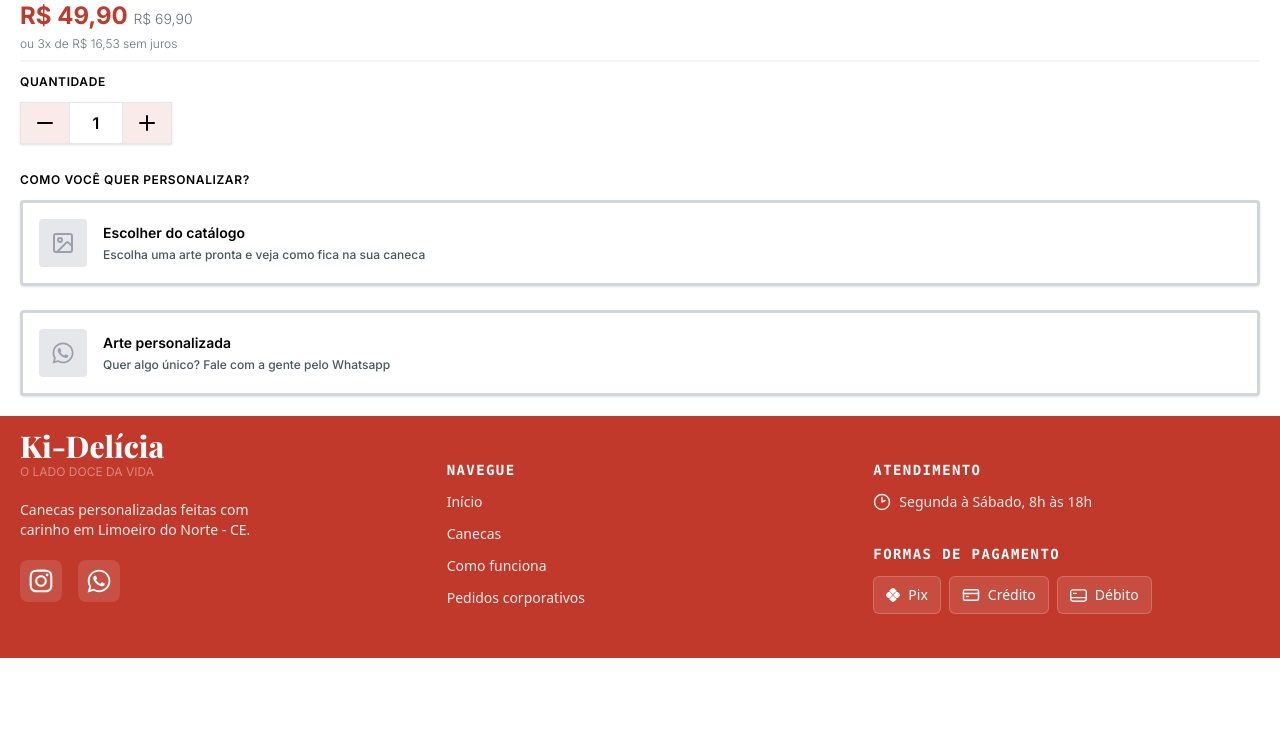
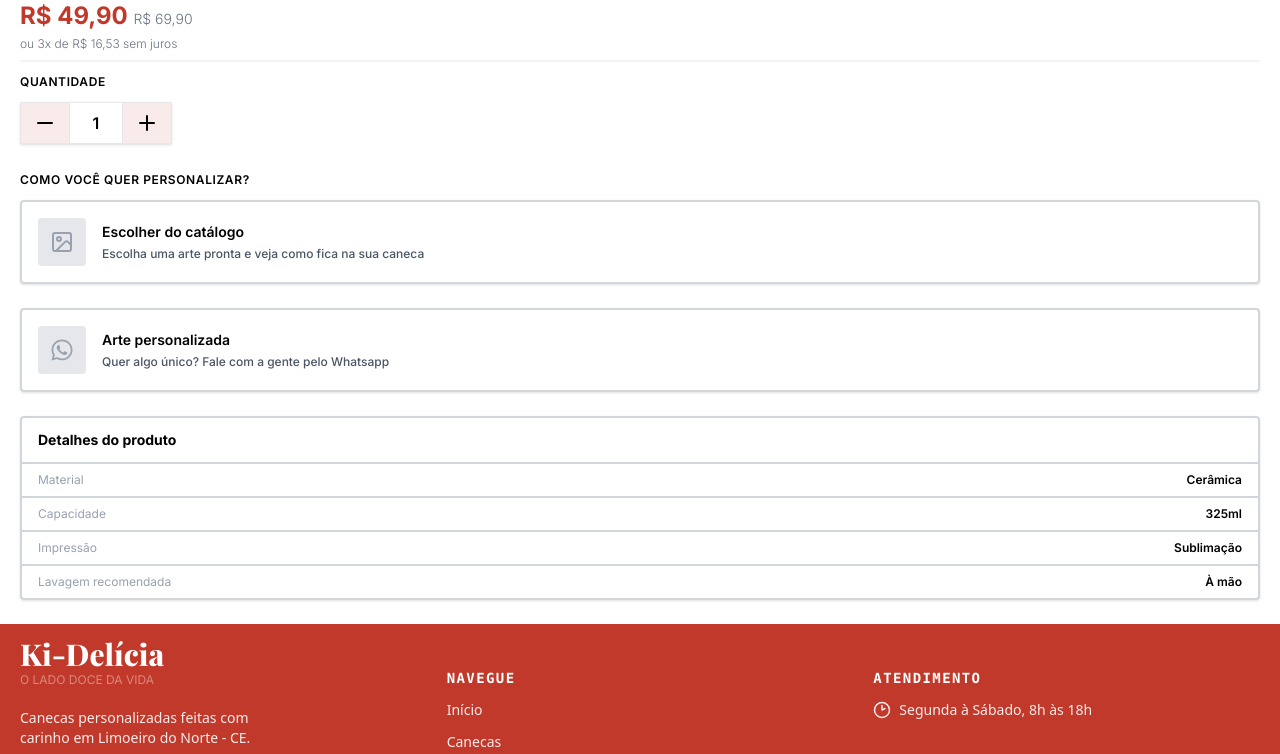
Before and after one commit to renatomart15/kidelicia-ecommerce, a Next.js app: page /product in a window 1280 px wide. Shown: the part 433-1187 px from the top of the page. Before the commit the page ends 1091 px from the top, so only its background shows below. Built offline with nearby package versions, Linux system fonts and the light colour scheme; a web font is replaced by a local one.

Commit message:
feat: detalhes do produto

```diff
--- a/app/product/page.tsx
+++ b/app/product/page.tsx
@@ -1,4 +1,5 @@
 import CustomizationOption from "@/components/ui/CustomizationOption";
+import ProductDetails from "@/components/ui/ProductDetails";
 import ProductQuantity from "@/components/ui/ProductQuantity";
 
 import { MoveHorizontal } from "lucide-react";
@@ -32,6 +33,7 @@ const page = () => {
         COMO VOCÊ QUER PERSONALIZAR?
       </h2>
       <CustomizationOption />
+      <ProductDetails />
     </div>
   );
 };
--- a/components/ui/CustomizationOption.tsx
+++ b/components/ui/CustomizationOption.tsx
@@ -13,7 +13,7 @@ const CustomizationOption = () => {
           if (customizationOption === "catalogo") setCustomizationOption("");
           else setCustomizationOption("catalogo");
         }}
-        className={`${customizationOption === "catalogo" ? "border-vermelho bg-vermelho/10" : "border-gray-300"} font-body font-semibold border-3  rounded-sm  p-4 flex gap-4 items-center shadow cursor-pointer active:scale-99 transition`}
+        className={`${customizationOption === "catalogo" ? "border-vermelho bg-vermelho/10" : "border-gray-300"} font-body font-semibold border-2  rounded-sm  p-4 flex gap-4 items-center shadow cursor-pointer active:scale-99 transition`}
       >
         <div
           className={`${customizationOption === "catalogo" ? "bg-vermelho" : "bg-gray-200"} bg-gray-200 max-w-max p-3 rounded-sm`}
@@ -60,7 +60,7 @@ const CustomizationOption = () => {
             setCustomizationOption("");
           else setCustomizationOption("personalizado");
         }}
-        className={`${customizationOption === "personalizado" ? "border-vermelho bg-vermelho/10" : "border-gray-300"} font-body font-semibold border-3 rounded-sm p-4 flex gap-4 items-center shadow cursor-pointer active:scale-99 transition`}
+        className={`${customizationOption === "personalizado" ? "border-vermelho bg-vermelho/10" : "border-gray-300"} font-body font-semibold border-2 rounded-sm p-4 flex gap-4 items-center shadow cursor-pointer active:scale-99 transition`}
       >
         <div
           className={`${customizationOption === "personalizado" ? "bg-vermelho" : "bg-gray-200"} bg-gray-200 max-w-max p-3 rounded-sm`}
--- /dev/null
+++ b/components/ui/ProductDetails.tsx
@@ -0,0 +1,27 @@
+const ProductDetails = () => {
+  return (
+    <div className='font-body border-2 rounded-sm border-gray-300 shadow my-3'>
+        <h2 className='font-bold text-sm px-4 py-3'>Detalhes do produto</h2>
+        <div className='text-xs'>
+            <div className='flex justify-between items-center border-t-2 border-gray-300 px-4 py-2'>
+                <p className='text-gray-400'>Material</p>
+                <p className='font-semibold'>Cerâmica</p>
+            </div>
+            <div className='flex justify-between items-center border-t-2 border-gray-300 px-4 py-2'>
+                <p className='text-gray-400'>Capacidade</p>
+                <p className='font-semibold'>325ml</p>
+            </div>
+            <div className='flex justify-between items-center border-t-2 border-gray-300 px-4 py-2'>
+                <p className='text-gray-400'>Impressão</p>
+                <p className='font-semibold'>Sublimação</p>
+            </div>
+            <div className='flex justify-between items-center border-t-2 border-gray-300 px-4 py-2'>
+                <p className='text-gray-400'>Lavagem recomendada</p>
+                <p className='font-semibold'>À mão</p>
+            </div>
+        </div>
+    </div>
+  )
+}
+
+export default ProductDetails
```
